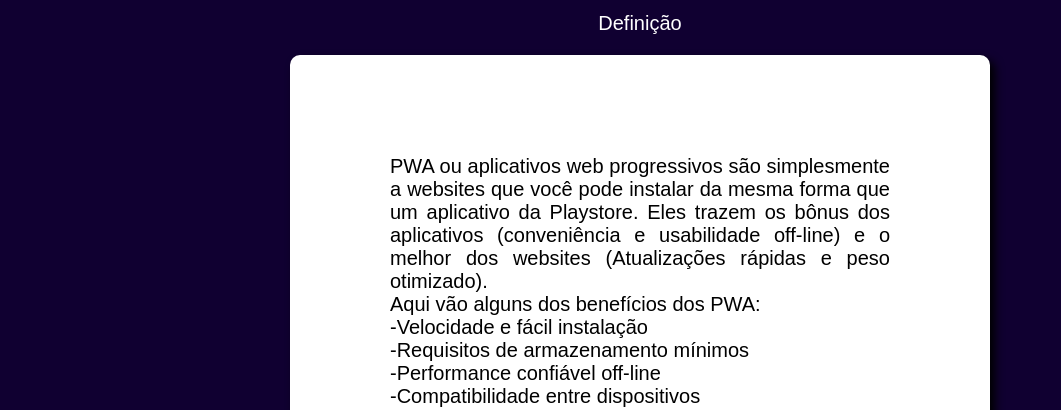
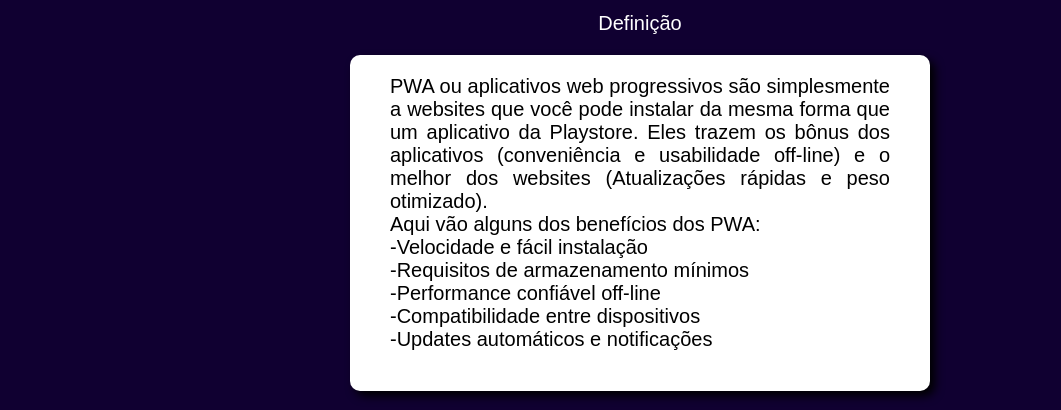
Before and after one commit to devsuiki/PWA-e-Aplica-es-Modernas, a plain HTML site: page index.html in a window 1280 px wide. Shown: the part 87-497 px from the top of the page, without its empty margins (0-1061 px from the left). Drawn offline with Linux system fonts and the light colour scheme.

Commit message:
Update style.css

```diff
--- a/style.css
+++ b/style.css
@@ -12,11 +12,12 @@ header{
 section {
     background: rgb(255, 255, 255);
     border-radius: 10px;
-    padding: 100px;
+    padding: 20px 40px 40px 40px;
     width: 500px;
     margin: auto;
     box-shadow: 5px 5px 10px black;
     text-align: justify;
+    height: auto;
 }
 
 pwa {
```
